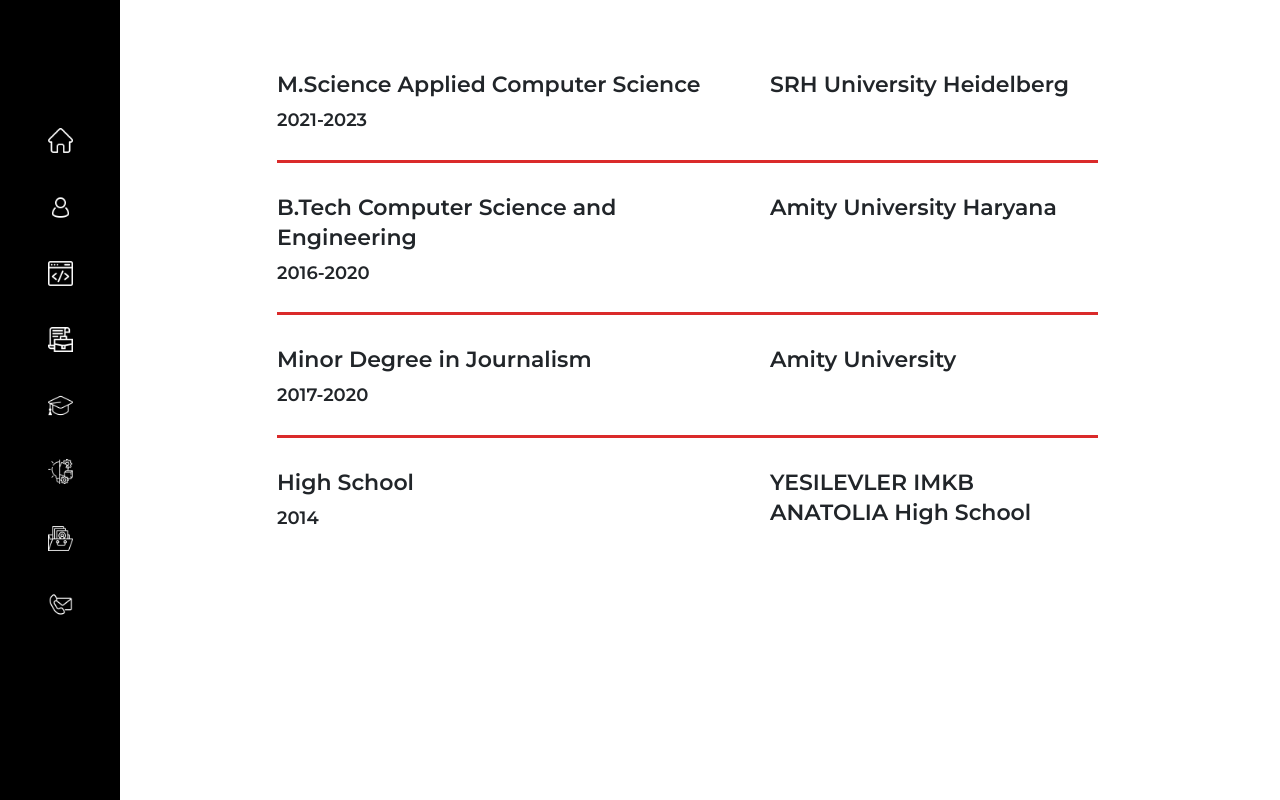
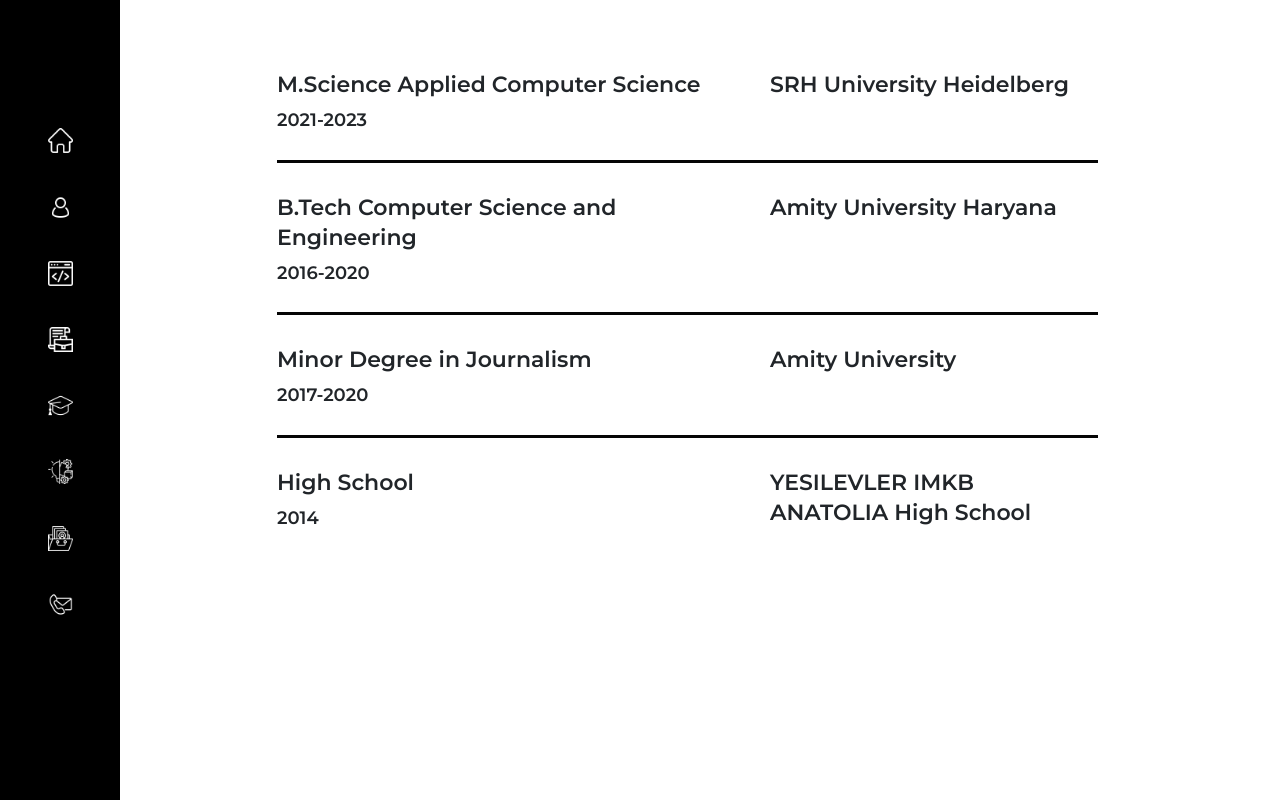
Before and after one commit to EnesAgir-7/React_Portfolio, a React (Create React App) app: page /education in a window 1280 px wide. Built offline with nearby package versions, Linux system fonts and the light colour scheme.

Commit message:
Update Education.css

```diff
--- a/src/Pages/Education/Education.css
+++ b/src/Pages/Education/Education.css
@@ -7,7 +7,7 @@
   line-height: 22px;
 }
 #education .educationblock {
-  border-bottom: 3px solid rgb(218, 42, 42);
+  border-bottom: 3px solid rgb(5, 5, 5);
   margin-bottom: 10px;
   padding: 20px 0px;
 }
```
